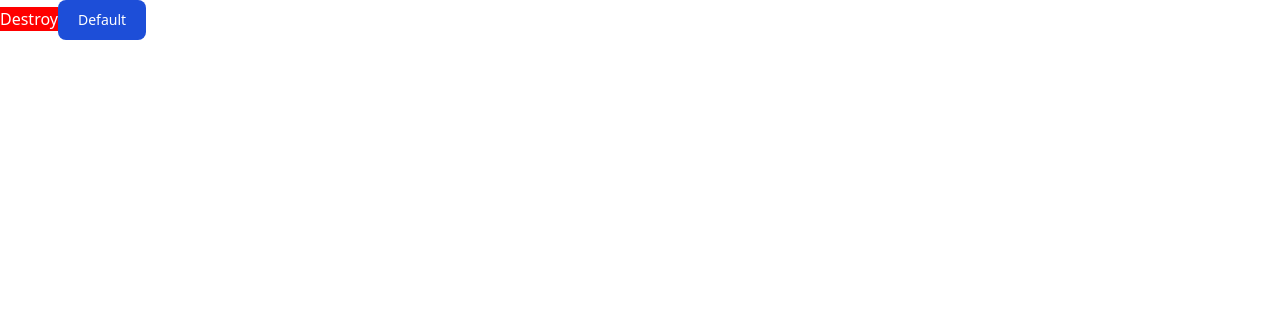
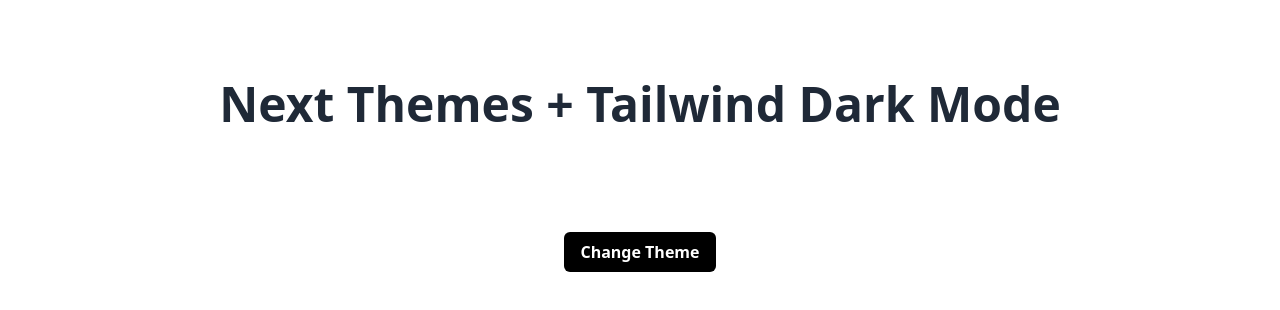
Before and after one commit to dangdinhtai0001/friday-fw-ssr, a Next.js app: page / in a window 1280 px wide. Shown: the top 310 px of the page. Built offline with nearby package versions, Linux system fonts and the light colour scheme.

Commit message:
test đc cách dùng theme

```diff
--- a/components/button/button.module.scss
+++ b/components/button/button.module.scss
@@ -2,7 +2,3 @@
 You do not need to worry about .error {} colliding with any other `.css` or
 `.module.css` files!
 */
-.error {
-    color: white;
-    background-color: red;
-}
--- a/components/button/button.tsx
+++ b/components/button/button.tsx
@@ -1,15 +1,12 @@
-// import './button.module.scss';
 import styles from './button.module.scss'
 
 const Button = () => {
   return (
     <button
       type="button"
-      // Note how the "error" class is accessed as a property on the imported
-      // `styles` object.
-      className={styles.error}
+      className="px-4 py-3 bg-blue-600 rounded-md text-white outline-none focus:ring-4 hover:bg-blue-800 shadow-lg transform active:scale-75 transition-transform"
     >
-      Destroy
+      Button
     </button>
   );
 };
--- a/pages/index.tsx
+++ b/pages/index.tsx
@@ -1,11 +1,28 @@
 import type { NextPage } from 'next';
 import { Button } from 'components';
+import { useTheme } from 'next-themes';
 
 const Home: NextPage = () => {
+  const { theme, setTheme } = useTheme();
+
   return (
-    <div>
-      <Button></Button>
-      <button type="button" className="text-white bg-blue-700 hover:bg-blue-800 focus:ring-4 focus:ring-blue-300 font-medium rounded-lg text-sm px-5 py-2.5 mr-2 mb-2 dark:bg-blue-600 dark:hover:bg-blue-700 focus:outline-none dark:focus:ring-blue-800">Default</button>
+    <div className="bg-white dark:bg-black">
+      <div className="py-20 flex flex-col items-center justify-center">
+        <h1 className="text-5xl text-center text-gray-800 dark:text-gray-100 font-bold">
+          Next Themes + Tailwind Dark Mode
+        </h1>
+
+        <div className='h-10 w-10 bg-th-background'></div>
+
+        <button
+          className="mt-16 px-4 py-2 text-white dark:text-black bg-black dark:bg-white font-semibold rounded-md"
+          onClick={() => {
+            setTheme(theme === 'light' ? 'black' : 'light')
+          }}
+        >
+          Change Theme
+        </button>
+      </div>
     </div>
   );
 };
--- a/styles/globals.css
+++ b/styles/globals.css
@@ -6,7 +6,7 @@
   --background: theme("colors.white");
   --background-secondary: theme("colors.gray.50");
 
-  --primary-dark: theme("colors.gray.900");
+  --primary-dark: theme("colors.gray.500");
   --primary-medium: theme("colors.gray.700");
   --primary-light: theme("colors.gray.500");
 }
--- a/tailwind.config.js
+++ b/tailwind.config.js
@@ -1,11 +1,27 @@
 /** @type {import('tailwindcss').Config} */
+const colors = require('tailwindcss/colors');
+
 module.exports = {
-  darkMode: "class",
-  content: [
-    "./pages/**/*.{js,ts,jsx,tsx}",
-    "./components/**/*.{js,ts,jsx,tsx}",
-  ],
+  darkMode: 'class', // or 'media' or 'class'
+  content: ['./pages/**/*.{js,ts,jsx,tsx}', './components/**/*.{js,ts,jsx,tsx}'],
   theme: {
+    extend: {
+      colors: {
+        emerald: colors.emerald,
+        fuchsia: colors.fuchsia,
+        'th-background': 'var(--background)',
+        'th-background-secondary': 'var(--background-secondary)',
+        'th-foreground': 'var(--foreground)',
+        'th-primary-dark': 'var(--primary-dark)',
+        'th-primary-medium': 'var(--primary-medium)',
+        'th-primary-light': 'var(--primary-light)',
+        'th-accent-dark': 'var(--accent-dark)',
+        'th-accent-medium': 'var(--accent-medium)',
+        'th-accent-light': 'var(--accent-light)',
+      },
+    },
+  },
+  variants: {
     extend: {},
   },
   plugins: [],
```
